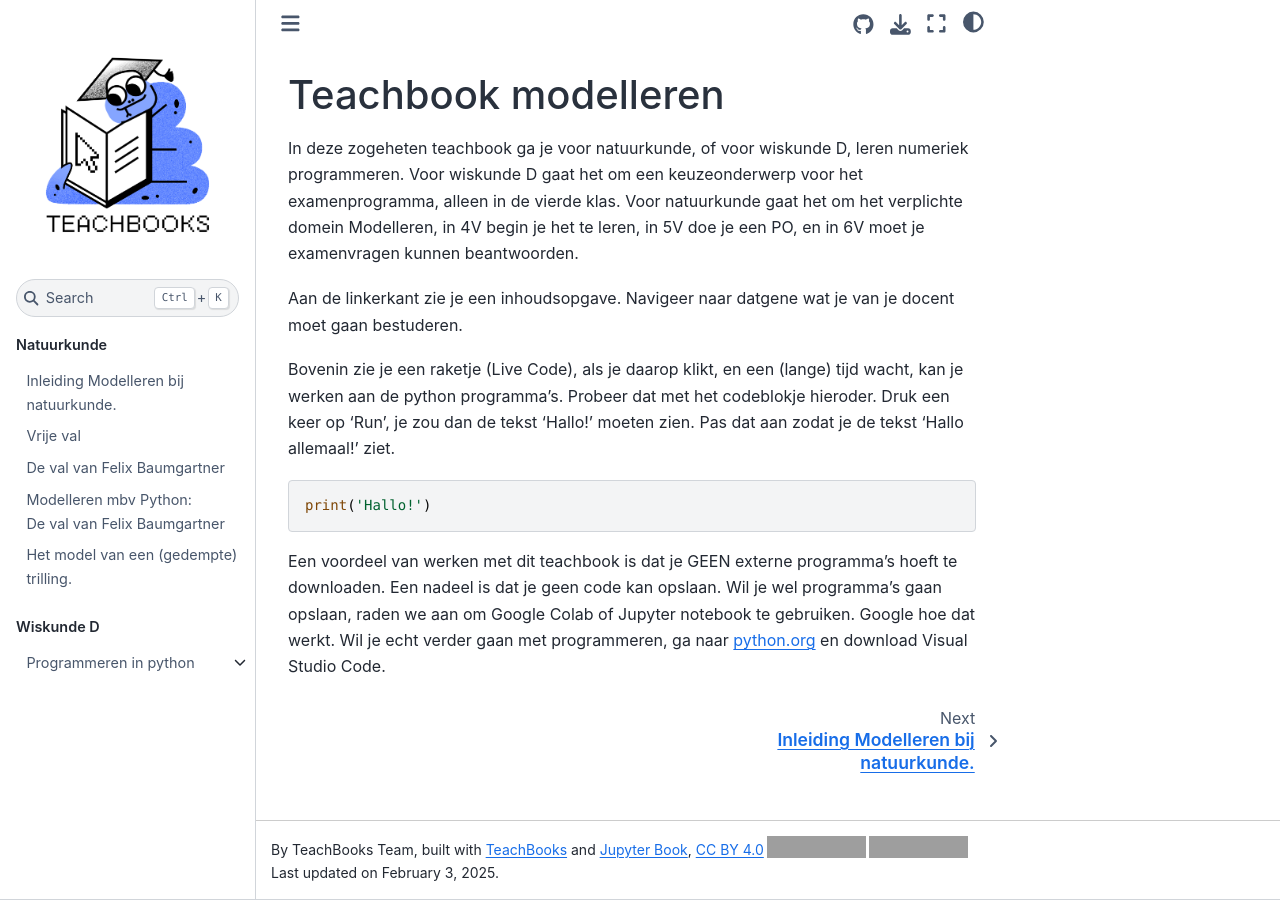
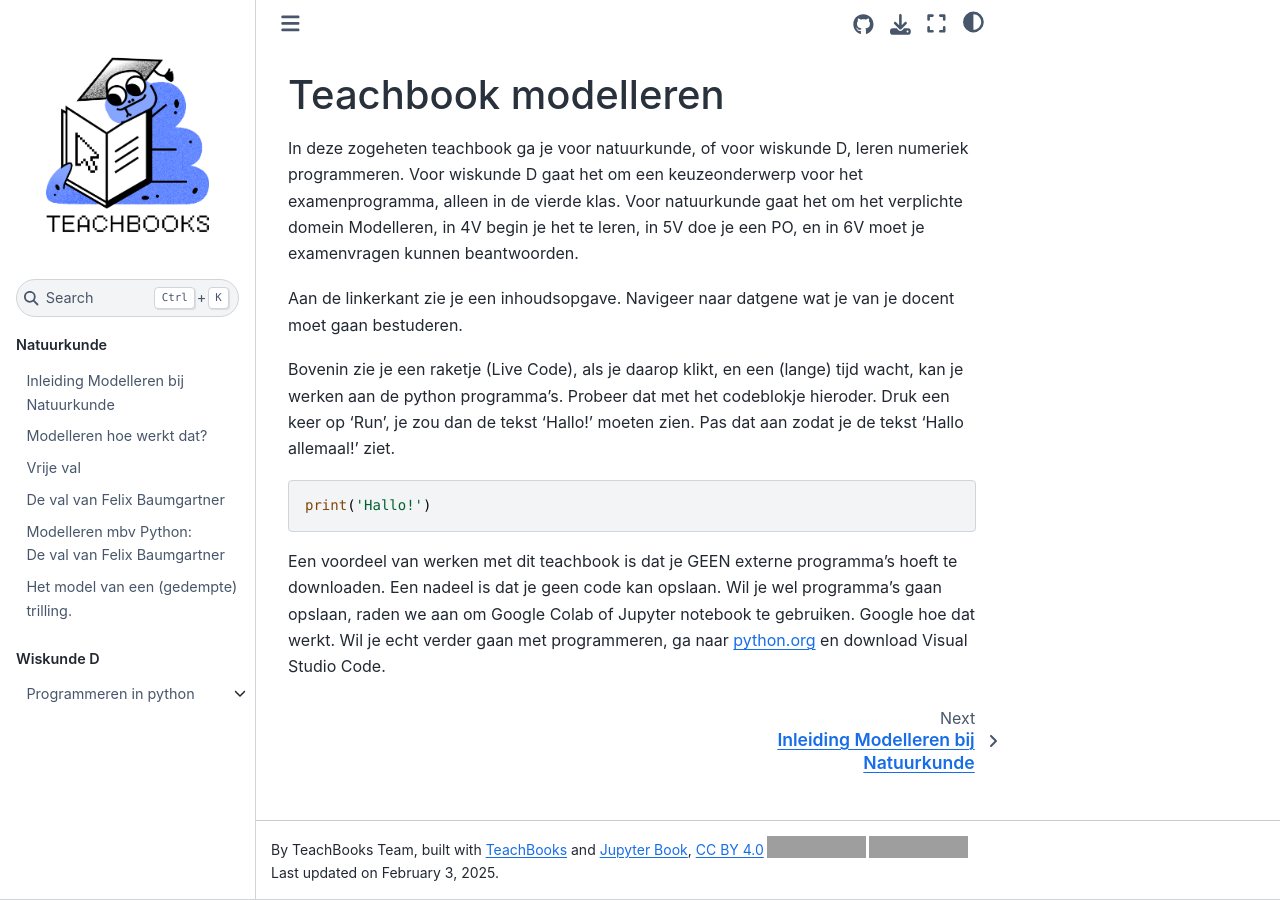
Before and after one commit to Rvooys/modelleren, a Jupyter Book: the page built from book/intro.md, in a window 1280 px wide. Built offline with Jupyter Book 1.0.4 settings and Sphinx 7.4.7 and the Sphinx Book theme 1.1.4, drawn with Linux system fonts in a browser that asks for light colours; pages that are not in the unit, such as notebooks, are missing from menus; comment, search, counter and statistics services are not loaded; grey boxes are pictures that could not be loaded.

Commit message:
UPDATE MODELLERNE

```diff
--- a/book/_toc.yml
+++ b/book/_toc.yml
@@ -6,7 +6,8 @@ parts:
 
   - caption: Natuurkunde
     chapters:
-    - file: modelleren_natuurkunde/inleiding.md
+    - file: modelleren_natuurkunde/inleiding-ingekort.md
+    - file: modelleren_natuurkunde/model.ipynb
     - file: modelleren_natuurkunde/vrije_val.ipynb
     - file: modelleren_natuurkunde/felix.ipynb
     - file: modelleren_natuurkunde/correctiemodel_felix.ipynb
```
Also changed, not shown: book/modelleren_natuurkunde/model.ipynb.
